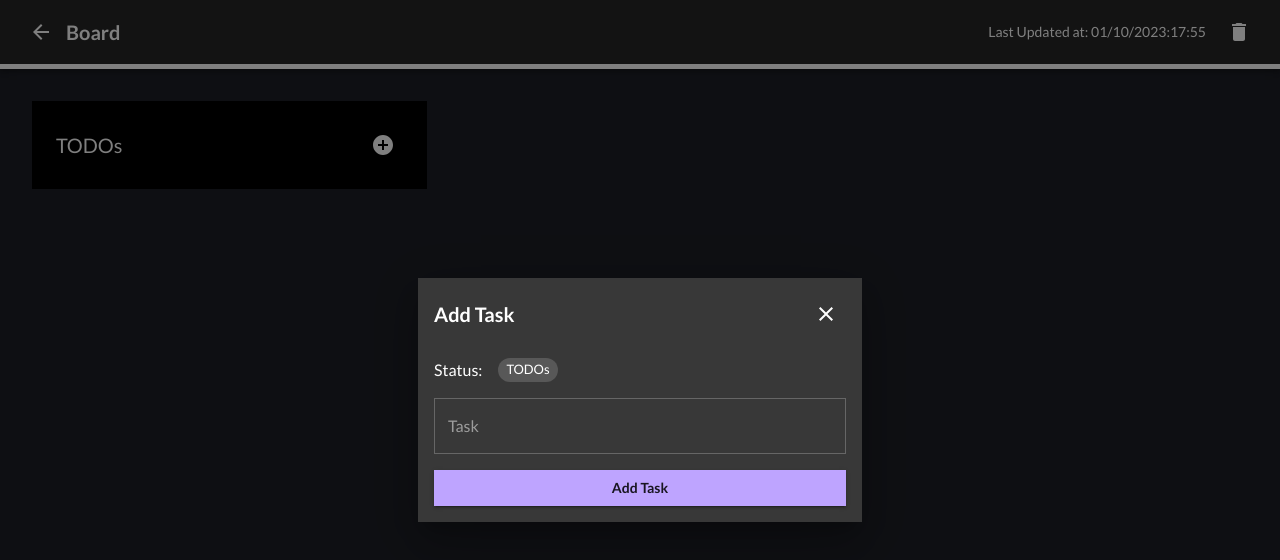
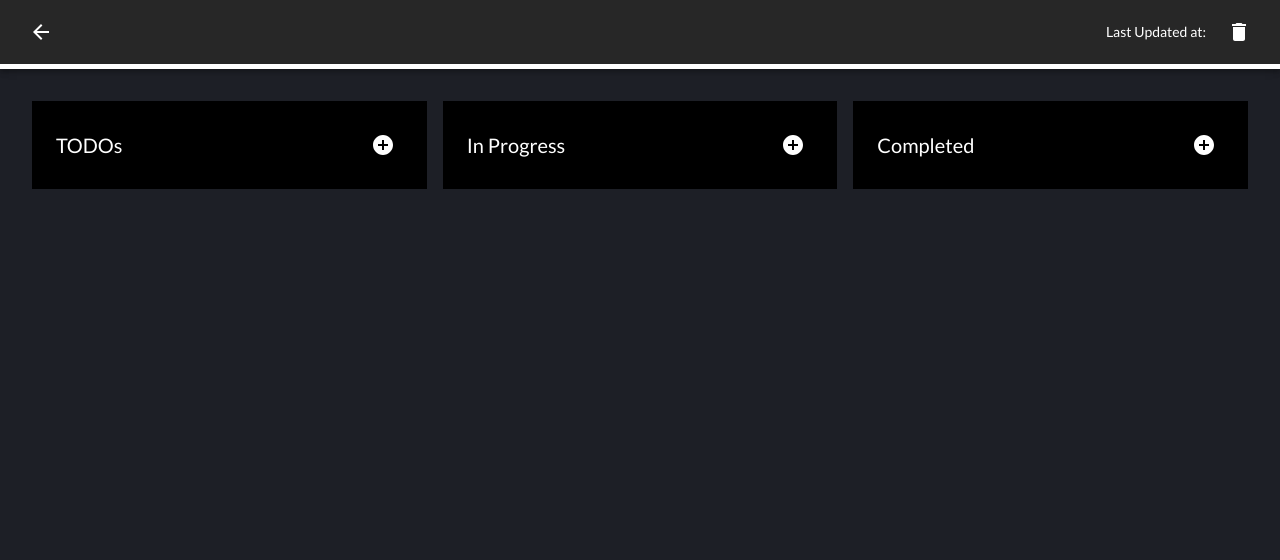
Before and after one commit to Mr-Sushant/kanplan, a React (Vite) app: page /boards/1 in a window 1280 px wide. Shown: the top 560 px of the page. Built offline with nearby package versions, Linux system fonts and the light colour scheme; no server answers; sample sign-in values are in the browser's storage.

Commit message:
Navigation
Navigation from boards page to specific board page

```diff
--- a/src/hooks/useApp.js
+++ b/src/hooks/useApp.js
@@ -11,12 +11,12 @@ const useApp = () => {
 
     const createBoard = async ({boardName, boardColor}) => {
         try{
-            await addDoc(collRef,{
+            const doc = await addDoc(collRef,{
                 name:boardName,
                 color:boardColor,
                 createdAt: serverTimestamp()
             });
-            addBoard({name: boardName, color:boardColor, createdAt: new Date().toLocaleDateString()});
+            addBoard({name: boardName, color:boardColor, createdAt: new Date().toLocaleDateString(), id: doc.id});
         } catch(err){
             console.log(err);
             throw err;
--- a/src/screens/BoardScreen/AddTaskModal.jsx
+++ b/src/screens/BoardScreen/AddTaskModal.jsx
@@ -3,18 +3,18 @@ import { Dialog, Typography, Stack, IconButton, Chip, OutlinedInput, Button } fr
 import CloseIcon from '@mui/icons-material/Close';
 
 
-const AddTaskModal = () => {
+const AddTaskModal = ({tabName, onClose}) => {
   return (
-    <Dialog open fullWidth maxWidth='xs'>
+    <Dialog open fullWidth maxWidth='xs' onClose={onClose}>
         <Stack p={2}>
         <Stack direction='row' alignItems='center' justifyContent='space-between' mb={3}>
             <Typography variant='h6'>Add Task</Typography>
-            <IconButton><CloseIcon/></IconButton>
+            <IconButton onClick={onClose}><CloseIcon/></IconButton>
         </Stack>
         <Stack spacing={2}>
-        <Stack direction='row' alignItems='center' spacing={2}>
+        <Stack direction='row' alignItems='center' spacing={1}>
             <Typography>Status: </Typography>
-            <Chip size='small' label='TODOs'></Chip>
+            <Chip size='small' label={tabName}></Chip>
         </Stack>
         <OutlinedInput placeholder='Task'/>
         <Button variant='contained'>Add Task</Button>
--- a/src/screens/BoardScreen/BoardInterface.jsx
+++ b/src/screens/BoardScreen/BoardInterface.jsx
@@ -1,13 +1,23 @@
-import React from 'react'
+import React, {useState} from 'react'
 import { Grid, Stack, Typography, IconButton } from '@mui/material'
 import Tab from './Tab'
-import AddTaskModal from './AddTaskModal'
+import AddTaskModal from './AddTaskModal';
+
+const tabs = {
+  todos: 'TODOs',
+  inProgress: 'In Progress',
+  completed: 'Completed'
+}
+
 const BoardInterface = () => {
+  const [addTaskTo, setAddTaskTo] = useState('');
   return (
     <>
-        <AddTaskModal/>
+        {!!addTaskTo && <AddTaskModal tabName={tabs[addTaskTo]} onClose={() => setAddTaskTo('')}/>}
         <Grid container px={4} mt={2} spacing={2}>
-            <Tab />
+            {Object.keys(tabs).map(tab => (
+              <Tab key={tab} name={tabs[tab]} addTask={() => setAddTaskTo(tab)}/>
+            ))}
         </Grid>
     </>
   )
--- a/src/screens/BoardScreen/Tab.jsx
+++ b/src/screens/BoardScreen/Tab.jsx
@@ -4,13 +4,13 @@ import AddIcon from '@mui/icons-material/AddCircle';
 
 
 
-const Tab = () => {
+const Tab = ({name, addTask}) => {
   return (
     <Grid item xs={4}>
                 <Stack p={3} bgcolor='#000'>
                     <Stack direction='row' justifyContent='space-between' alignItems='center'>
-                        <Typography fontWeight={400} variant='h6'>TODOs</Typography>
-                        <IconButton><AddIcon/></IconButton>
+                        <Typography fontWeight={400} variant='h6'>{name}</Typography>
+                        <IconButton onClick={addTask}><AddIcon/></IconButton>
                     </Stack>
                     <Stack></Stack>
                 </Stack>
--- a/src/screens/BoardScreen/Topbar.jsx
+++ b/src/screens/BoardScreen/Topbar.jsx
@@ -3,23 +3,24 @@ import BackIcon from '@mui/icons-material/ArrowBack';
 import DeleteIcon from '@mui/icons-material/Delete';
 import { signOut } from 'firebase/auth';
 import { auth } from '../../firebase';
+import { useNavigate } from 'react-router-dom';
 
 
-
-const Topbar = () => {
+const Topbar = ({name, createdAt, color}) => {
+    const navigate = useNavigate();
   return (
     <AppBar position='static' sx={{
         borderBottom: '5px solid',
-        borderColor: 'white'
+        borderColor: color
     }}>
         <Toolbar sx={{justifyContent:'space-between'}}>
             <Stack alignItems='center' spacing={1} direction='row'>
-                <IconButton size='small'><BackIcon/></IconButton>
-                <Typography variant='h6'>Board</Typography>
+                <IconButton onClick={() => navigate(`/boards`)} size='small'><BackIcon/></IconButton>
+                <Typography variant='h6'>{name}</Typography>
             </Stack>
 
             <Stack alignItems='center' spacing={2} direction='row'>
-            <Typography variant='body2'>Last Updated at: 01/10/2023:17:55</Typography>
+            <Typography variant='body2'>Last Updated at: {createdAt}</Typography>
             <IconButton size='small'><DeleteIcon/></IconButton>
             </Stack>
 
--- a/src/screens/BoardScreen/index.jsx
+++ b/src/screens/BoardScreen/index.jsx
@@ -1,11 +1,18 @@
 import Topbar from "./Topbar"
 import BoardInterface from "./BoardInterface"
-
+import { useParams } from "react-router-dom"
+import useStore from '../../store';
 
 const BoardScreen = () => {
+  const {boardId} = useParams();
+  const {boards} = useStore();
+
+  const board = boards.find(x => x.id === boardId);
+  console.log(board);
+  console.log(boardId);
   return (
     <>
-        <Topbar/>
+        <Topbar {...board}/>
         <BoardInterface />
     </>
   )
--- a/src/screens/BoardsScreen/BoardCard.jsx
+++ b/src/screens/BoardsScreen/BoardCard.jsx
@@ -2,9 +2,10 @@ import React from 'react'
 import { Grid, Typography, IconButton, Stack, Box } from '@mui/material';
 import OpenIcon from '@mui/icons-material/Launch';
 import { colors } from '../../theme';
+import { useNavigate } from 'react-router-dom';
 
-
-const BoardCard = ({name, color, createdAt}) => {
+const BoardCard = ({name, color, createdAt, id}) => {
+  const navigate = useNavigate();
   return (
     <Grid item xs={3}>
                 <Stack p={2} bgcolor="background.paper" borderLeft="5px solid" borderColor={colors[color]}>
@@ -12,7 +13,7 @@ const BoardCard = ({name, color, createdAt}) => {
                         <Box width='50%'>
                         <Typography textOverflow='ellipsis' overflow='hidden' whiteSpace='nowrap' fontWeight={400} variant='h6'>{name}</Typography>
                         </Box>
-                        <IconButton size='small'><OpenIcon/></IconButton>
+                        <IconButton onClick={() => navigate(`/boards/${id}`)} size='small'><OpenIcon/></IconButton>
                     </Stack>
                     <Typography variant='caption'>Created at: {createdAt}</Typography>
                 </Stack>
--- a/src/store.js
+++ b/src/store.js
@@ -14,7 +14,7 @@ const store = set => ({
         boards, areBoardsFetched: true
     }, false, "setBoards"),
 
-    addBoard: board => set(old => ({boards: [board,...old.boards]})),
+    addBoard: board => set(old => ({boards: [board,...old.boards]}), false, "createBoard"),
 
     setLoginStatus: (status) => set({
         isLoggedIn: status,
```
